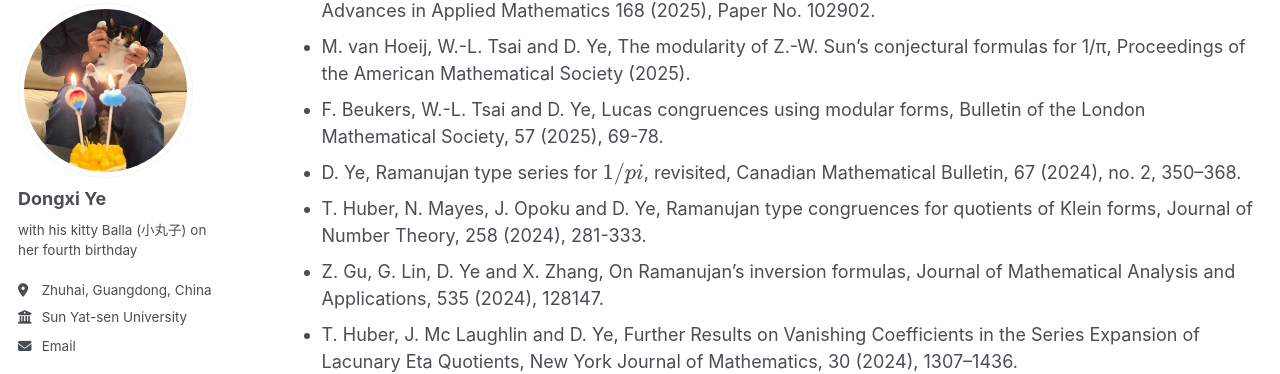
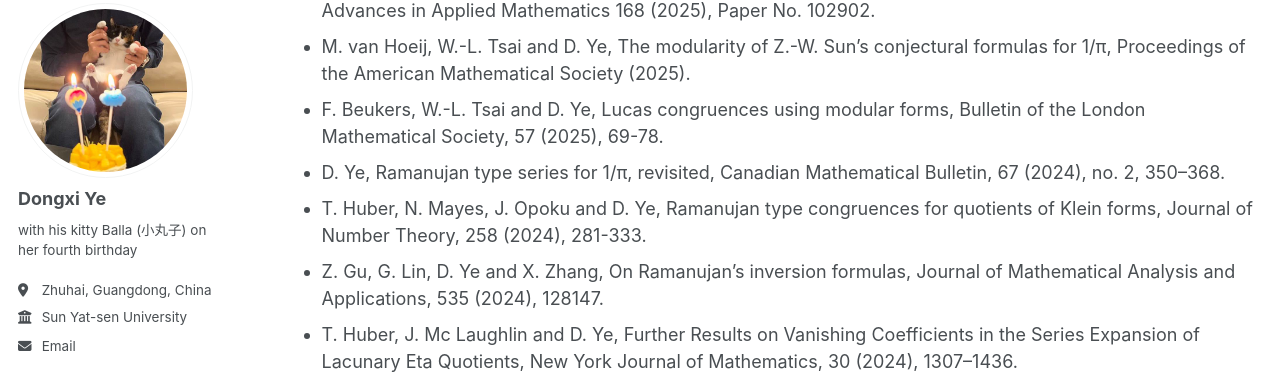
Before and after one commit to Dongxi-Ye/homepage, a Jekyll site: the page built from _pages/cv.md, in a window 1280 px wide and 900 px high, scrolled down 483 px. Shown: the part 103-477 px from the top of the window. Built offline with Jekyll 4.4.1, drawn with Linux system fonts in a browser that asks for light colours.

Commit message:
Update cv.md

```diff
--- a/_pages/cv.md
+++ b/_pages/cv.md
@@ -25,7 +25,7 @@ Recent publications
 * T. Huber, J. McLaughlin and D. Ye, Dissections of lacunary eta quotients and identically vanishing coefficients. Advances in Applied Mathematics 168 (2025), Paper No. 102902.
 * M. van Hoeij, W.-L. Tsai and D. Ye, The modularity of Z.-W. Sun’s conjectural formulas for 1/π, Proceedings of the American Mathematical Society (2025).
 * F. Beukers, W.-L. Tsai and D. Ye, Lucas congruences using modular forms, Bulletin of the London Mathematical Society, 57 (2025), 69-78.
-* D. Ye, Ramanujan type series for $$1/pi$$, revisited, Canadian Mathematical Bulletin, 67 (2024), no. 2, 350–368.
+* D. Ye, Ramanujan type series for 1/π, revisited, Canadian Mathematical Bulletin, 67 (2024), no. 2, 350–368.
 * T. Huber, N. Mayes, J. Opoku and D. Ye, Ramanujan type congruences for quotients of Klein forms, Journal of Number Theory, 258 (2024), 281-333.
 * Z. Gu, G. Lin, D. Ye and X. Zhang, On Ramanujan’s inversion formulas, Journal of Mathematical Analysis and Applications, 535 (2024), 128147.
 * T. Huber, J. Mc Laughlin and D. Ye, Further Results on Vanishing Coefficients in the Series Expansion of Lacunary Eta Quotients, New York Journal of Mathematics, 30 (2024), 1307–1436.
```
